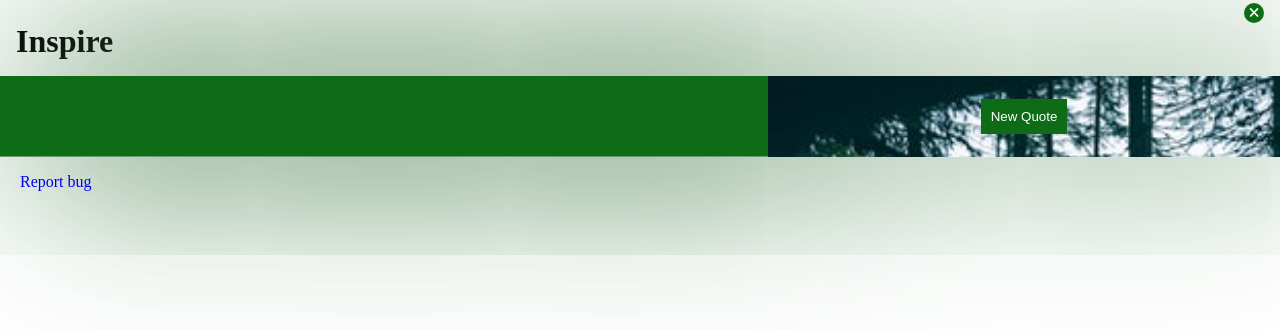
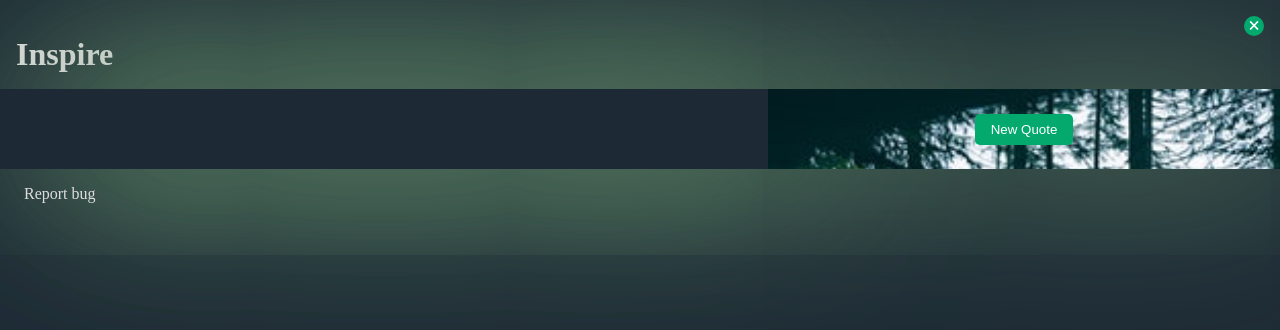
Before and after one commit to nibble0101/Quotes, a website with bundled scripts: page extensions/chrome/public/index.html in a window 1280 px wide. Built offline with nearby package versions, Linux system fonts and the light colour scheme.

Commit message:
fix: change colors and background colors

```diff
--- a/extensions/chrome/public/index.html
+++ b/extensions/chrome/public/index.html
@@ -7,7 +7,9 @@
   <body>
     <header class="header">
       <p class="header__close-btn-wrapper">
-        <button class="btn btn--close-window" id="close-btn" title="Close">&#128473;</button>
+        <button class="btn btn--close-window" id="close-btn" title="Close">
+          &#128473;
+        </button>
       </p>
       <h1 id="header">Inspire</h1>
       <p id="intro"></p>
@@ -17,11 +19,16 @@
         <p id="quote" class="margin-top-and-bottom large-font"></p>
         <p id="author"></p>
       </section>
-      <div class="section-two"> <button class="btn btn--new-quote">New Quote</button></div>
+      <div class="section-two">
+        <button class="btn btn--new-quote" id="get-new-quote">New Quote</button>
+      </div>
     </main>
     <footer class="footer">
       <p>
-        <a href="https://github.com/nibble0101/Quotes/issues/new" target="_blank" class="link"
+        <a
+          href="https://github.com/nibble0101/Quotes/issues/new"
+          target="_blank"
+          class="link"
           >Report bug</a
         >
       </p>
--- a/extensions/chrome/public/styles.css
+++ b/extensions/chrome/public/styles.css
@@ -1,7 +1,11 @@
 :root {
-  --focus: 2px solid rgba(53, 236, 49, 0.788);
-  --btn-bg-color: #0e6b16;
-  --btn-hover-bg-color: #3e8e41;
+  --btn-bg-color: #04aa6d;
+  --btn-hover-bg-color: #29785b;
+  --btn-color: #ffffff;
+  --body-bg-color: #1d2a35;
+  --body-color: #dddddd;
+  --focus: 2px solid var(--body-color);
+  --transition: 0.5s ease-in-out;
 }
 
 * {
@@ -12,14 +16,14 @@
 
 body {
   min-width: 350px;
+  background-color: var(--body-bg-color);
+  color: var(--body-color);
 }
 
 .header__close-btn-wrapper {
   display: flex;
   justify-content: flex-end;
   align-items: center;
-  padding: 0;
-  margin: 0;
 }
 
 .btn {
@@ -28,17 +32,15 @@ body {
   display: inline-flex;
   justify-content: center;
   align-items: center;
-  color: white;
   background-color: var(--btn-bg-color);
-  transition: background-color 0.5s, color 0.5s;
-
+  color: var(--btn-color);
+  transition: background-color var(--transition);
 }
 .btn:focus {
   outline: var(--focus);
 }
 .btn:hover {
   background-color: var(--btn-hover-bg-color);
-  color: whitesmoke;
 }
 .btn--close-window {
   width: 20px;
@@ -47,7 +49,7 @@ body {
 }
 
 .header {
-  padding: 0.2em 1em 1em 1em;
+  padding: 1em;
 }
 
 .footer {
@@ -58,8 +60,6 @@ body {
   display: grid;
   grid-template-columns: repeat(5, 1fr);
   grid-template-rows: 1fr;
-  background-color: #0e6b16;
-  color: white;
   -webkit-box-shadow: 40px 0px 189px 1px rgba(107, 152, 112, 1);
   -moz-box-shadow: 40px 0px 189px 1px rgba(107, 152, 112, 1);
   box-shadow: 40px 0px 189px 1px rgba(107, 152, 112, 1);
@@ -72,7 +72,6 @@ body {
 .section-one {
   grid-column: 1/4;
   padding: 1em;
-  border-bottom: 1px solid #6b9870;
   -webkit-box-shadow: 40px 0px 189px 1px rgba(107, 152, 112, 1);
   -moz-box-shadow: 40px 0px 189px 1px rgba(107, 152, 112, 1);
   box-shadow: 40px 0px 189px 1px rgba(107, 152, 112, 1);
@@ -92,21 +91,20 @@ body {
 }
 
 .btn--new-quote {
-  padding: 10px 10px;
-  background-color: #0e6b16;
-  color: white;
-  transition: background-color 0.5s linear;
-}
-
-.btn--new-quote:hover {
-  background-color: #3e8e41;
+  padding: 8px 16px;
+  border-radius: 5px;
 }
 
 .link {
   text-decoration: none;
-  outline: none;
-  padding: 2px 4px;
+  color: var(--body-color);
+  padding: 4px 8px;
+  border-radius: 5px;
+  transition: color var(--transition);
 }
 .link:focus {
   outline: var(--focus);
 }
+.link:hover {
+  color: rgba(255, 255, 0, 0.775);
+}
```
